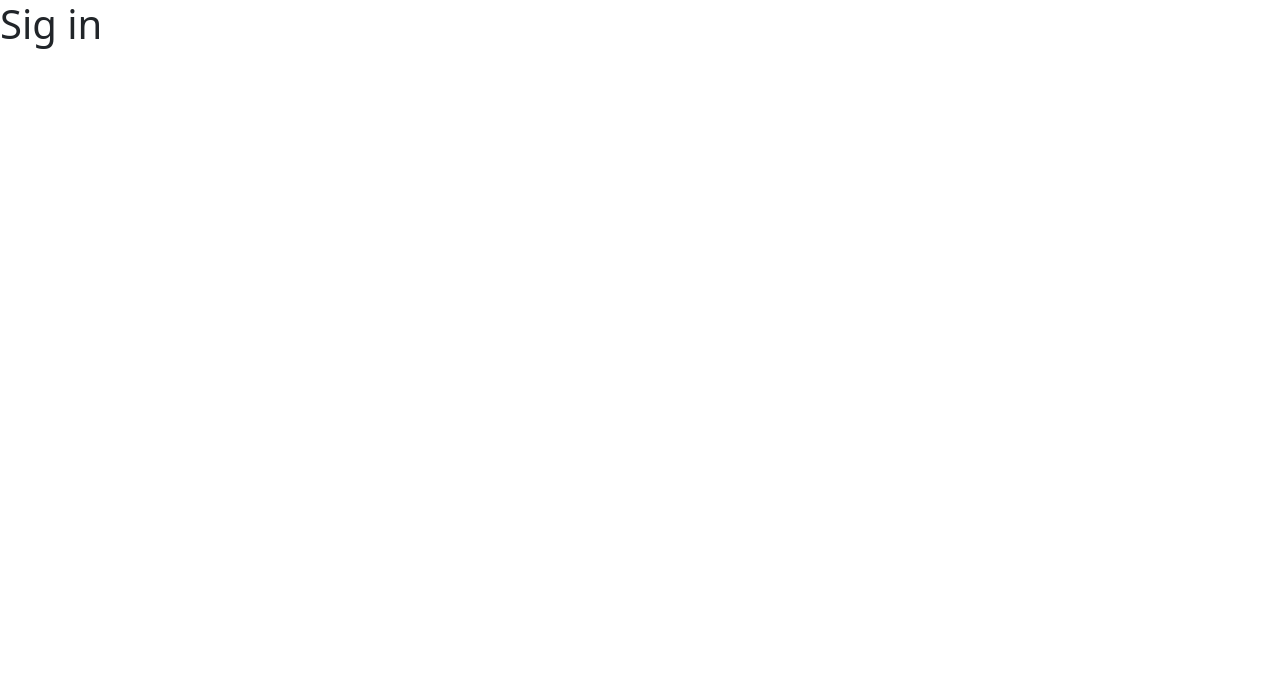
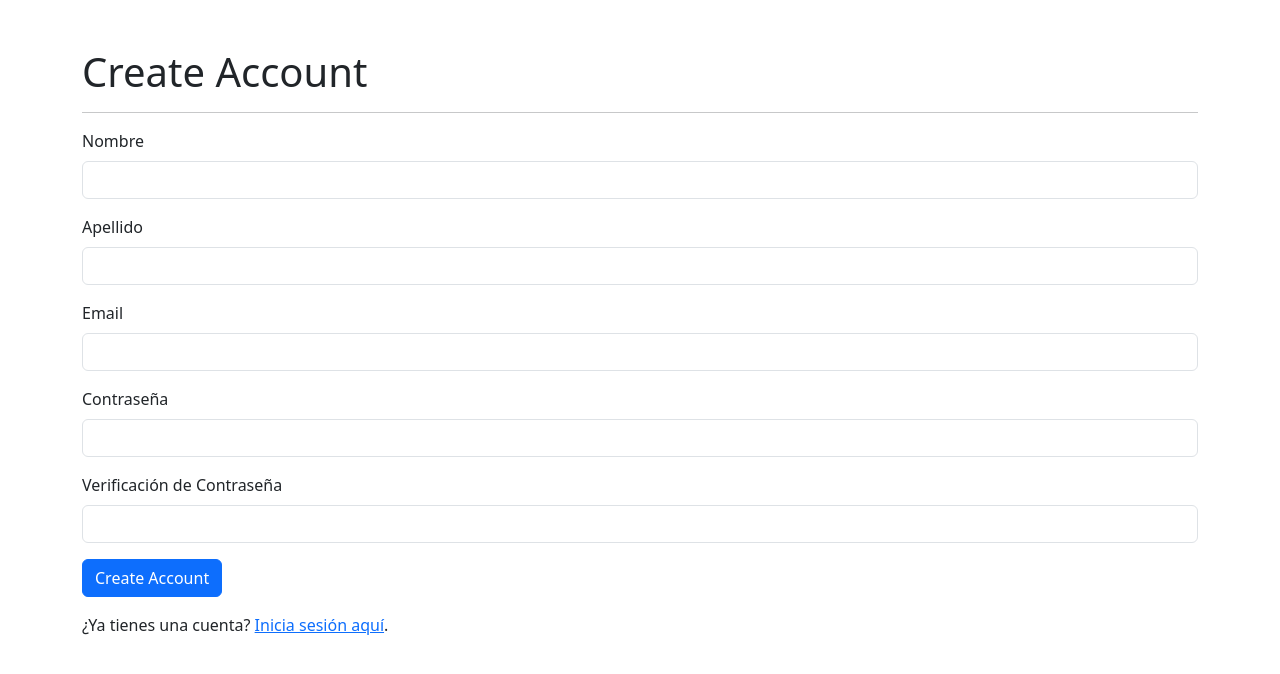
Before and after one commit to CristianGiVi/Frontend-MovieMatch, a React (Vite) app: page /sigin in a window 1280 px wide. Shown: the top 674 px of the page. Built offline with nearby package versions, Linux system fonts and the light colour scheme.

Commit message:
Segundo Commit
se ha incluido una vista basica de las paginas de Login y SignIn

```diff
--- a/src/Login/LoginPage.jsx
+++ b/src/Login/LoginPage.jsx
@@ -1,24 +1,66 @@
-import { useNavigate } from "react-router"
+import { useState } from "react";
+import { Link, useNavigate } from "react-router-dom";
 
 export const LoginPage = () => {
-
   const navigate = useNavigate();
 
-  const onLogin = () => {
-    navigate('/', {
-      replace: true
-    })
+  const [username, setUsername] = useState("");
+  const [password, setPassword] = useState("");
+
+  const onLogin = (e) => {
+    e.preventDefault();
+    console.log(username);
+    console.log(password);
+
+
+
+    navigate("/", {
+      replace: true,
+    });
   };
-
 
   return (
     <div className="container mt-5">
       <h1>Login</h1>
       <hr />
 
-      <button className="btn btn-primary" onClick={onLogin}>
-        Login
-      </button>
+      <form onSubmit={onLogin}>
+        <div className="mb-3">
+          <label htmlFor="username" className="form-label">
+            Username
+          </label>
+          <input
+            type="text"
+            className="form-control"
+            id="username"
+            value={username}
+            onChange={(e) => setUsername(e.target.value)}
+            required
+          />
+        </div>
+
+        <div className="mb-3">
+          <label htmlFor="password" className="form-label">
+            Password
+          </label>
+          <input
+            type="password"
+            className="form-control"
+            id="password"
+            value={password}
+            onChange={(e) => setPassword(e.target.value)}
+            required
+          />
+        </div>
+
+        <button type="button" className="btn btn-primary" onClick={onLogin}>
+          Login
+        </button>
+      </form>
+
+      <p>
+        ¿No tienes una cuenta? <Link to="/sigin">Regístrate aquí</Link>.
+      </p>
     </div>
-  )
-}
+  );
+};
--- a/src/SignIn/SigInPage.jsx
+++ b/src/SignIn/SigInPage.jsx
@@ -1,7 +1,118 @@
+import { useState } from "react";
+import { Link, useNavigate } from "react-router-dom";
+
 export const SigInPage = () => {
-    return (
-        <>
-            <h1>Sig in</h1>
-        </>
-    )
-}
+  const navigate = useNavigate();
+
+  const [formData, setFormData] = useState({
+    nombre: "",
+    apellido: "",
+    email: "",
+    password: "",
+    confirmPassword: "",
+  });
+
+  const { nombre, apellido, email, password, confirmPassword } = formData;
+
+  const handleChange = (e) => {
+    setFormData({ ...formData, [e.target.name]: e.target.value });
+  };
+
+  const handleSubmit = (e) => {
+    e.preventDefault();
+    // Aquí podrías agregar la lógica para enviar los datos del formulario al servidor
+    navigate("/login");
+  };
+
+  return (
+    <div className="container mt-5">
+      <h1>Create Account</h1>
+      <hr />
+
+      <form onSubmit={handleSubmit}>
+        <div className="mb-3">
+          <label htmlFor="nombre" className="form-label">
+            Nombre
+          </label>
+          <input
+            type="text"
+            className="form-control"
+            id="nombre"
+            name="nombre"
+            value={nombre}
+            onChange={handleChange}
+            required
+          />
+        </div>
+
+        <div className="mb-3">
+          <label htmlFor="apellido" className="form-label">
+            Apellido
+          </label>
+          <input
+            type="text"
+            className="form-control"
+            id="apellido"
+            name="apellido"
+            value={apellido}
+            onChange={handleChange}
+            required
+          />
+        </div>
+
+        <div className="mb-3">
+          <label htmlFor="email" className="form-label">
+            Email
+          </label>
+          <input
+            type="email"
+            className="form-control"
+            id="email"
+            name="email"
+            value={email}
+            onChange={handleChange}
+            required
+          />
+        </div>
+
+        <div className="mb-3">
+          <label htmlFor="password" className="form-label">
+            Contraseña
+          </label>
+          <input
+            type="password"
+            className="form-control"
+            id="password"
+            name="password"
+            value={password}
+            onChange={handleChange}
+            required
+          />
+        </div>
+
+        <div className="mb-3">
+          <label htmlFor="confirmPassword" className="form-label">
+            Verificación de Contraseña
+          </label>
+          <input
+            type="password"
+            className="form-control"
+            id="confirmPassword"
+            name="confirmPassword"
+            value={confirmPassword}
+            onChange={handleChange}
+            required
+          />
+        </div>
+
+        <button type="submit" className="btn btn-primary">
+          Create Account
+        </button>
+      </form>
+
+      <p className="mt-3">
+        ¿Ya tienes una cuenta? <Link to="/login">Inicia sesión aquí</Link>.
+      </p>
+    </div>
+  );
+};
```
Also changed, not shown: src/MediaContent/Pages/Movie.jsx (+6 -6 lines).
